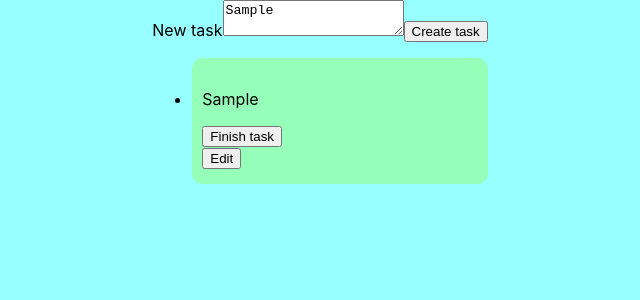
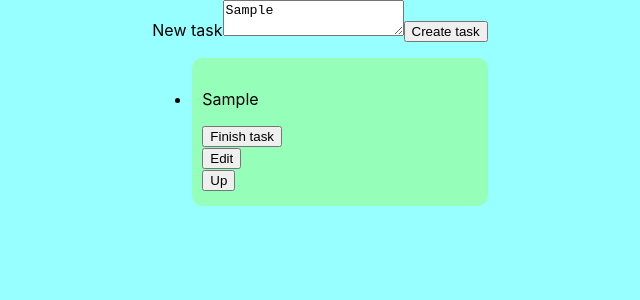
Before and after one commit to JakubStiburek/todolist, a React (Create React App) app: page / in a window 1280 px wide. Both pictures are taken after typing "Sample" into the empty fields and a click on the button "Create task". Shown: the top 300 px of the page, without its empty margins (320-960 px from the left). Built offline with nearby package versions, Linux system fonts and the light colour scheme.

Commit message:
add feat: set a task on top of the list

```diff
--- a/src/components/CreateTasks.js
+++ b/src/components/CreateTasks.js
@@ -7,9 +7,14 @@ const CreateTasks = () => {
   const [tasks, setTasks] = useState([]);
   const [makeNewTask, setMakeNewTask] = useState(false);
   const [taskCount, setTaskCount] = useState(0);
+  const [upTaskID, setUpTaskID] = useState(undefined)
 
   const  handleInputChange = (event) => {
     setInputValue(event.target.value)
+  }
+
+  const handleUp = (event) => {
+    setUpTaskID(event.target.id)
   }
 
   const pushTask = () => {
@@ -21,7 +26,12 @@ const CreateTasks = () => {
 
   const createTask = () => {
     return (
-      <li key={taskCount}><Task taskPreset={inputValue} /></li>
+      <li key={taskCount}>
+        <div className="task-card">
+          <Task taskPreset={inputValue} />
+          <button id={taskCount} onClick={handleUp}>Up</button>
+        </div>
+      </li>
     )
   }
 
@@ -38,6 +48,13 @@ const CreateTasks = () => {
     setTaskCount(tasks.length)
   }, [tasks.length])
 
+  const upTask = () => {
+   return tasks.find(task => task.key === upTaskID);
+  }
+
+  const otherTasks = () => {
+    return tasks.filter(task => task.key !== upTaskID);
+  }
 
   return (
     <div>
@@ -45,7 +62,8 @@ const CreateTasks = () => {
       <textarea id="createCard" name="createCard" value={inputValue} onChange={handleInputChange} placeholder="Enter task description"/>
       <button onClick={handleCreateTask}>Create task</button>
       <ul>
-        {tasks}
+        {upTask()}
+        {upTaskID ? otherTasks() : tasks}
       </ul>
     </div>
   )
--- a/src/components/Task.js
+++ b/src/components/Task.js
@@ -55,7 +55,7 @@ const Task = ({ taskPreset, ...props }) => {
   }
 
   return (
-    <div className="task-card">
+    <div>
       {taskDone ? renderTaskDone() : renderTask()}
       {showEdit ? edit() : askEdit()}
     </div>
```
